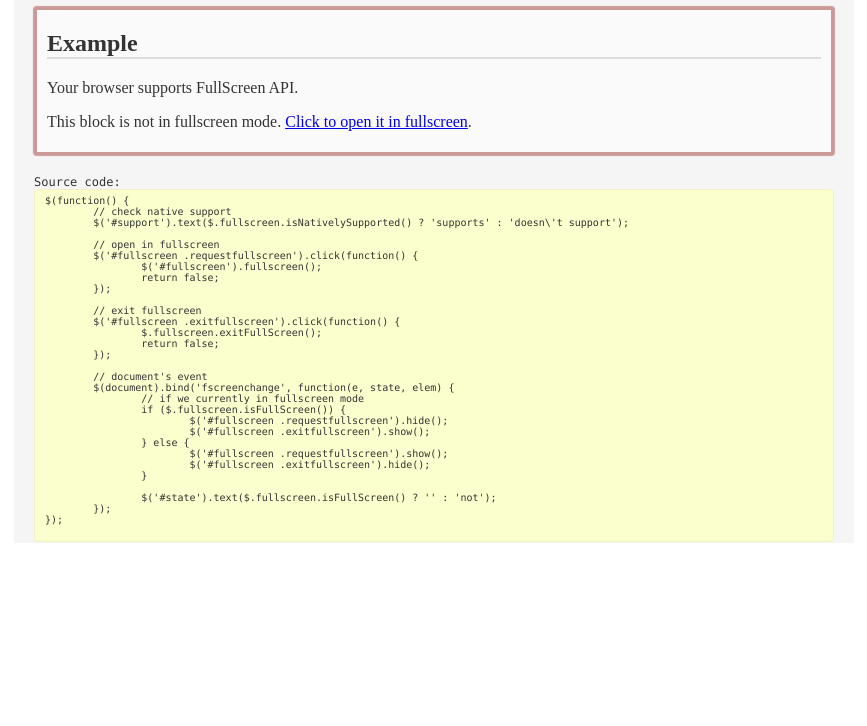
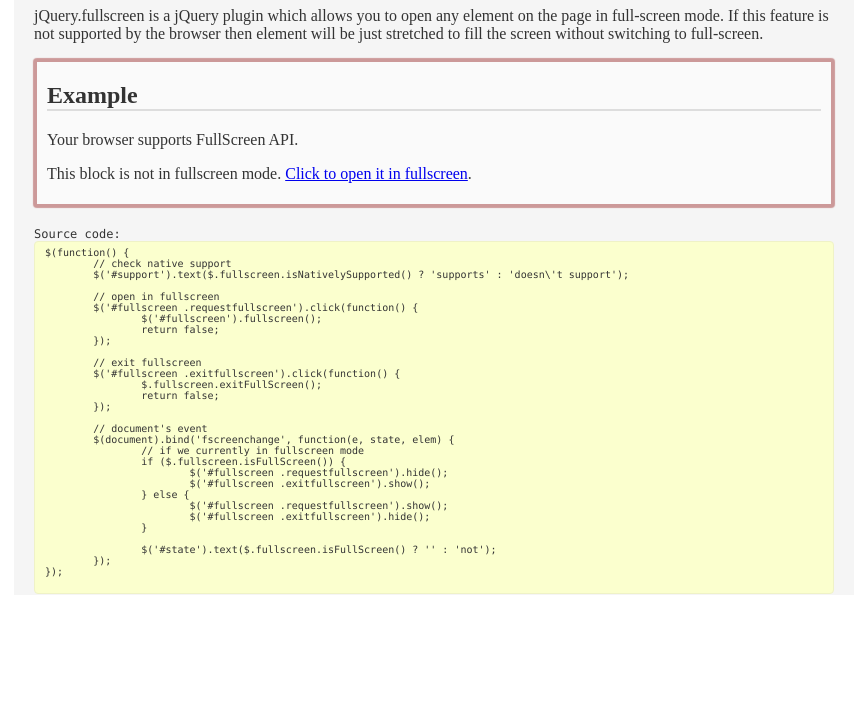
Before and after one commit to private-face/jquery.fullscreen, a plain HTML site: page examples/index.html in a window 1280 px wide. Shown: the part 74-800 px from the top of the page, without its empty margins (206-1073 px from the left). Drawn offline with nearby package versions, Linux system fonts and the light colour scheme.

Commit message:
updated plugin description

```diff
--- a/examples/index.html
+++ b/examples/index.html
@@ -11,6 +11,10 @@
 	<div id="main">
 		<h1>jQuery.fullscreen</h1>
 		<div class="example">
+			<p>
+				jQuery.fullscreen is a jQuery plugin which allows you to open any element on the page in full-screen mode. If this feature is not supported by the browser then element will be just stretched to fill the screen without switching to full-screen.
+			</p>
+
 			<div id="fullscreen">
 				<h2>Example</h2>
 				<p>Your browser <span id="support">doesn't support</span> FullScreen API.</p>
```
Also changed, not shown: 1 other file.
